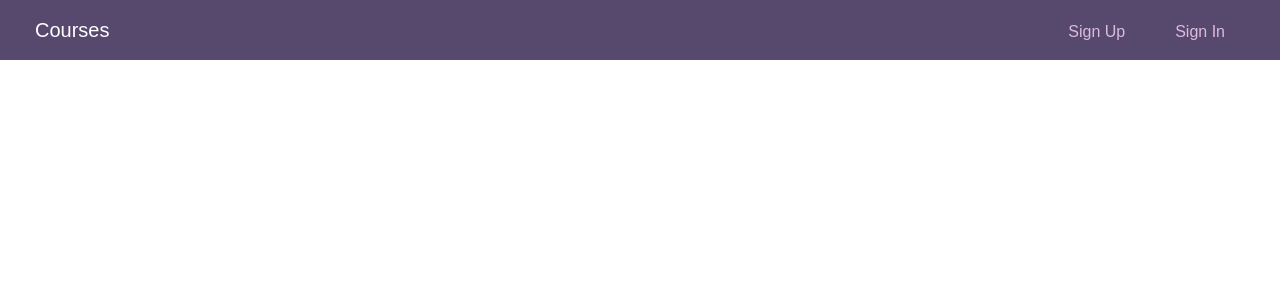
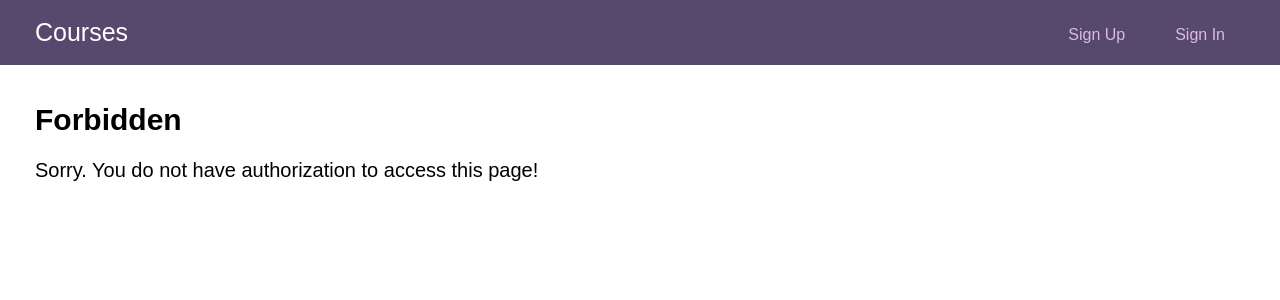
Before and after one commit to ebhargro/full-stack-app, a React (Create React App) app in the folder client/: page /forbidden in a window 1280 px wide. Shown: the top 300 px of the page. Built offline with nearby package versions, Linux system fonts and the light colour scheme.

Commit message:
Finalizing by adding Forbidden.js

```diff
--- a/client/src/App.js
+++ b/client/src/App.js
@@ -21,6 +21,7 @@ import CourseDetail from './components/CourseDetail';
 import CreateCourse from './components/CreateCourse';
 import UpdateCourse from './components/UpdateCourse';
 import ErrorPage from './components/ErrorPage';
+import Forbidden from './components/Forbidden';
 
 
 import withContext from './Context';
@@ -50,6 +51,7 @@ export default () => (
         <Route path="/notfound" component={NotFound} />
         <Route path="/signout" component={UserSignOutWithContext} />
         <Route path="/error" component={ErrorPage} />
+        <Route path="/forbidden" component={Forbidden} />
       </Switch>
     </div>
   </Router>
--- a/client/src/Data.js
+++ b/client/src/Data.js
@@ -84,7 +84,7 @@ export default class Data {
 //getCourse funciton
   async getCourse(id){
     const response = await this.api(`/courses/${id}`, 'GET', null);
-    console.log(id);
+    // console.log(id);
     // if the status response code indicates that the request is successful the data is returned
     if (response.status === 200) {
       return response.json().then(data => data);
@@ -98,7 +98,7 @@ export default class Data {
     }
 
 //updateCourse function
-  async updateCourse(course, id, emailAddress, password) {
+  async updateCourse(id, course, emailAddress, password) {
     const response = await this.api(`/courses/${id}`, 'PUT', course, true, {emailAddress, password});
     //tests if the server has fulfilled the request and if there is a No Content response indicating that the page does not need to be replaced
     if (response.status === 204) {
--- a/client/src/components/CourseDetail.js
+++ b/client/src/components/CourseDetail.js
@@ -1,5 +1,5 @@
 import React, {Component} from 'react';
-import Axios from 'axios';
+import axios from 'axios';
 import { Link } from 'react-router-dom';
 import ReactMarkdown from 'react-markdown';
 
@@ -12,7 +12,7 @@ export default class CourseDetail extends Component {
 // Referenced this article for help understanding how to set up fetch request: https://www.smashingmagazine.com/2020/06/rest-api-react-fetch-axios/
 
     componentDidMount(){
-        Axios.get(`http://localhost:5000/api/courses/${this.props.match.params.id}`)
+        axios.get(`http://localhost:5000/api/courses/${this.props.match.params.id}`)
         .then(response => {
             this.setState({
                 course: response.data,
@@ -30,7 +30,7 @@ export default class CourseDetail extends Component {
     render() {
         const {course, user} = this.state;
         //If the user is the owner of the course, allow access
-        const { context } = this.props;
+        const context  = this.props.context;
         const authUser = context.authenticatedUser;
         return(
             <React.Fragment>
@@ -92,12 +92,12 @@ export default class CourseDetail extends Component {
                 this.setState({errors})
             } else {
                 console.log('Hooray! Course deleted.');
-                this.props.history.push('/');
+                this.props.history.push('/'); // returns user to Course list page
             }
         })
         .catch(error => {
             console.log(error);
-            this.props.history.push('/error'); // sends user to "Error" page
+            this.props.history.push('/forbidden'); // sends user to "Forbidden" page
         })
     }
 
--- a/client/src/components/Courses.js
+++ b/client/src/components/Courses.js
@@ -1,6 +1,6 @@
 import React, {Component} from 'react';
 import { Link } from 'react-router-dom';
-import Axios from 'axios';
+import axios from 'axios';
 
 export default class Courses extends Component {
     state = {
@@ -12,14 +12,14 @@ export default class Courses extends Component {
 // Referenced this article for help understanding how to set up fetch request: https://www.smashingmagazine.com/2020/06/rest-api-react-fetch-axios/
 
     componentDidMount(){
-        Axios.get('http://localhost:5000/api/courses')
-        .then(response => {
+        axios.get('http://localhost:5000/api/courses')
+        .then(response =>
             this.setState({
                 courses: response.data
             })
-        })
-        .catch(errors => {
-            console.log('Error fetching data from API', errors);
+        )
+        .catch((errors) => {
+            console.log(errors);
             this.props.history.push('/error');
         })
     }
--- a/client/src/components/ErrorPage.js
+++ b/client/src/components/ErrorPage.js
@@ -1,7 +1,7 @@
 import React from 'react';
 
  const ErrorPage = () => (
-  <div className="bounds">
+  <div className="wrap">
     <h1>Error</h1>
     <p>Sorry! We just encountered an unexpected error.</p>
   </div>
--- /dev/null
+++ b/client/src/components/Forbidden.js
@@ -0,0 +1,11 @@
+import React, {Component} from 'react';
+import { Link } from 'react-router-dom';
+
+const Forbidden = () => (
+    <div className="wrap">
+        <h2> Forbidden </h2>
+        <p> Sorry. You do not have authorization to access this page!</p>
+    </div>
+);
+
+export default Forbidden;
--- a/client/src/components/Header.js
+++ b/client/src/components/Header.js
@@ -9,7 +9,9 @@ export default class Header extends React.PureComponent {
       <header>
       <div className="wrap header">
         <div className="header--flex">
-          <h1 className="header--logo">Courses</h1>
+          <h1 className="header--logo">
+          <a href="/">
+          Courses </a></h1>
           <nav>
             {authUser ? (
               <React.Fragment>
--- a/client/src/components/UpdateCourse.js
+++ b/client/src/components/UpdateCourse.js
@@ -13,13 +13,14 @@ export default class UpdateCourse extends Component {
       };
 
     componentDidMount(){
-      const {context} = this.props;
+      const context = this.props.context;
+      console.log(context);
       const authUser = context.authenticatedUser;
       const id = this.props.match.params.id;
 
       context.data.getCourse(id)
         .then((course) => {
-          console.log(id);
+          // console.log(id);
           this.setState({
             title: course.title,
             description: course.description,
@@ -27,6 +28,7 @@ export default class UpdateCourse extends Component {
             estimatedTime: course.estimatedTime,
             user: course.User
           })
+          console.log(course.User);
           if (authUser.id) {
             this.props.history.push('/notfound');
           }
@@ -85,7 +87,7 @@ export default class UpdateCourse extends Component {
                       id="estimatedTime"
                       name="estimatedTime"
                       type="text"
-                      value={estimatedTime}
+                      value={estimatedTime ? estimatedTime : 'N/A'}
                       onChange={this.change}
                       placeholder="Estimated Time" />
                       </label>
@@ -94,7 +96,7 @@ export default class UpdateCourse extends Component {
                       id="materialsNeeded"
                       name="materialsNeeded"
                       type="text"
-                      value={materialsNeeded}
+                      value={materialsNeeded ? materialsNeeded : 'N/A'}
                       onChange={this.change}
                       placeholder="Materials Needed" />
                       </label>
@@ -125,8 +127,8 @@ export default class UpdateCourse extends Component {
 
         context.data.updateCourse(id, course, authUser.emailAddress, authUser.password)
           .then(errors => {
-            console.log(id);
-            if (errors) {
+            // console.log(id);
+            if (errors.length) {
               this.setState({errors});
             } else {
               const id = this.props.match.params.id;
@@ -136,7 +138,8 @@ export default class UpdateCourse extends Component {
           })
           .catch((error) => {
             console.error(error);
-            this.props.history.push('/error');
+            this.props.history.push('/forbidden');
+
           });
       }
 
--- a/client/src/components/UserSignOut.js
+++ b/client/src/components/UserSignOut.js
@@ -1,8 +1,8 @@
-import React from 'react';
+import React, {useEffect} from 'react';
 import { Redirect } from 'react-router-dom';
 
 export default ({context}) => {
-  context.actions.signOut();
+  useEffect(() => context.actions.signOut());
 
   return (
     <Redirect to="/" />
```
Also changed, not shown: 1 other file (tests, documents, lock files or other folders).
